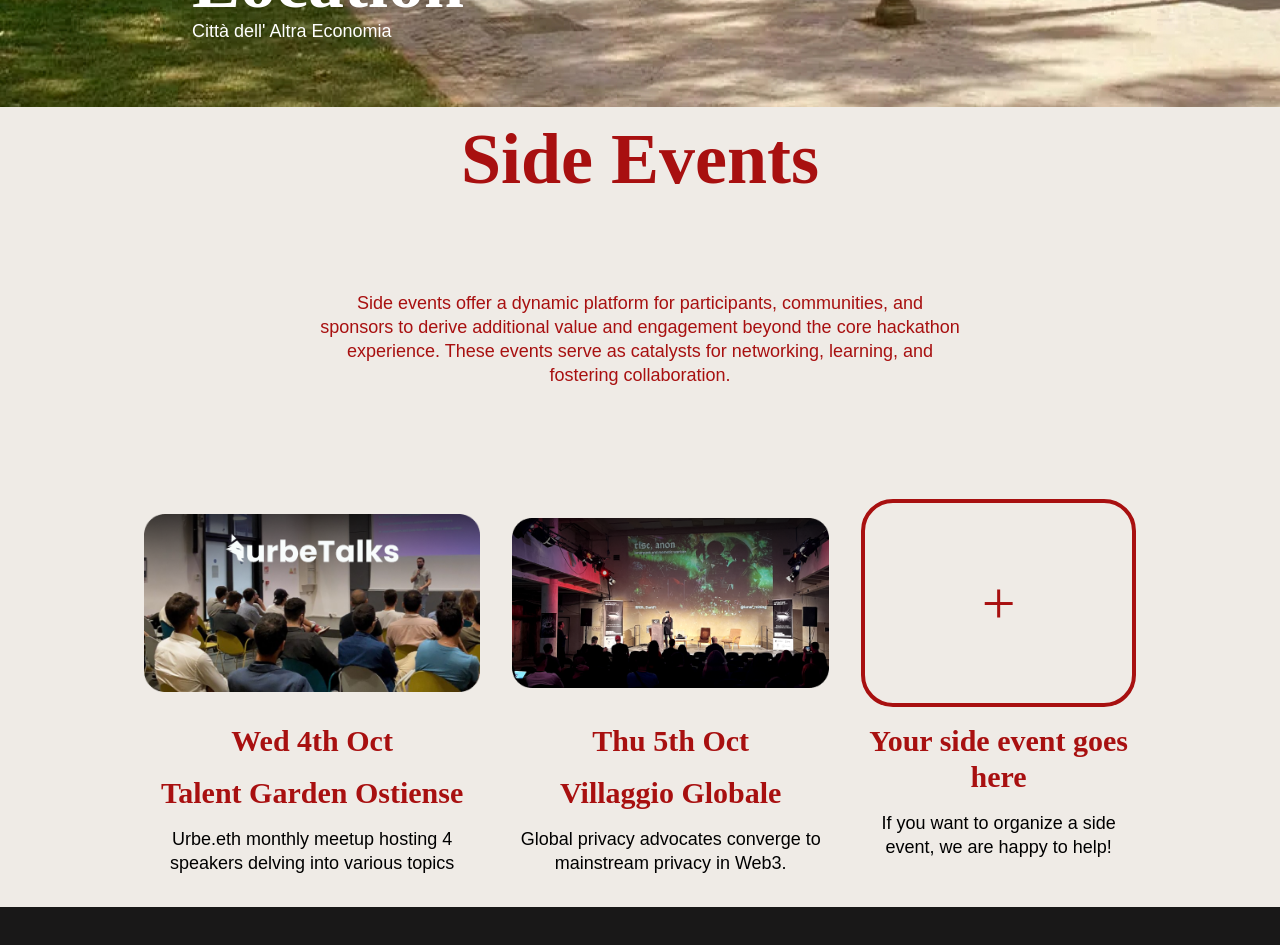
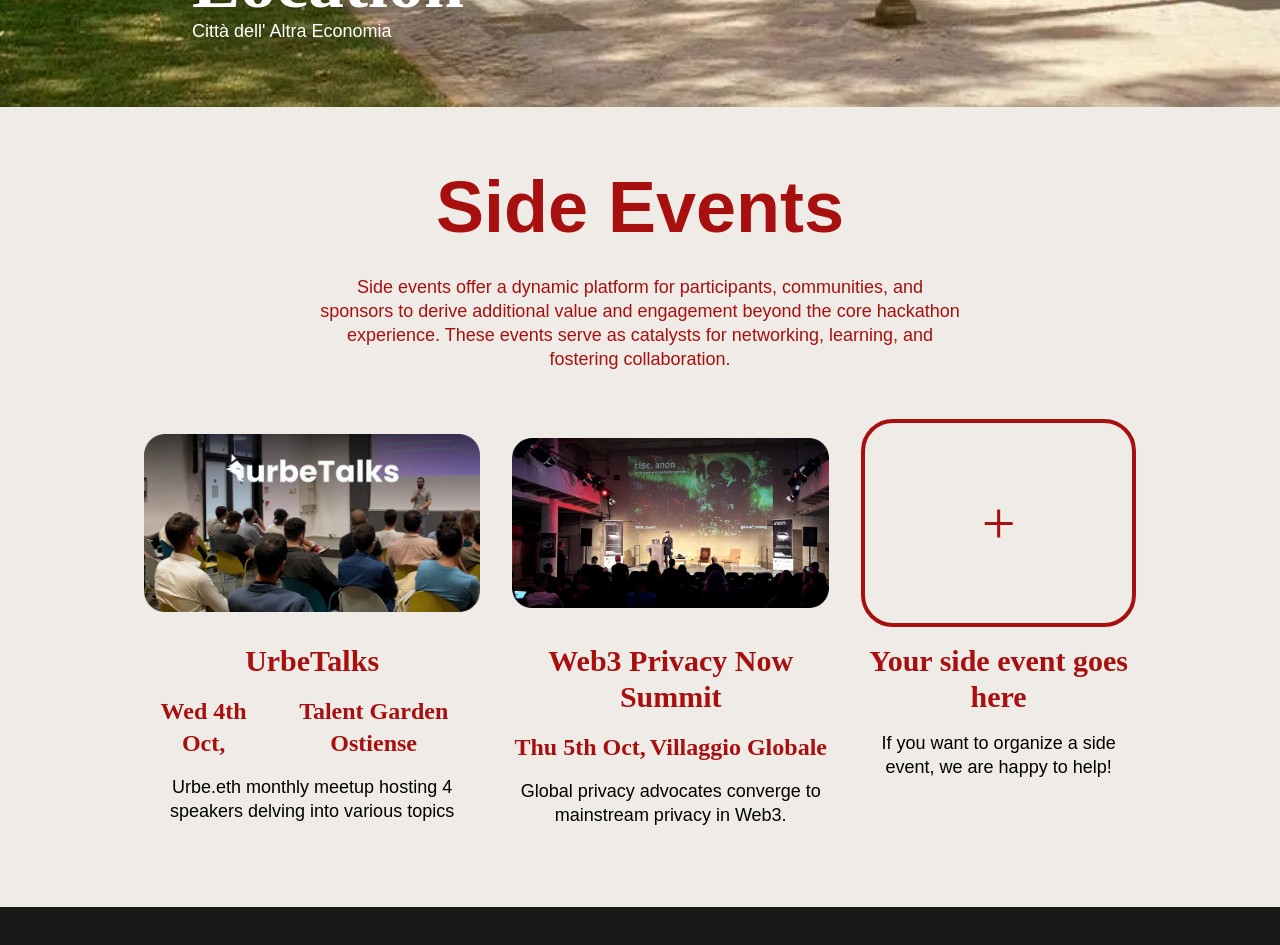
Before and after one commit to urbeETH/ETHRome-2023, a React (Create React App) app: page / in a window 1280 px wide. Shown: the part 3360-4305 px from the top of the page. Built offline with nearby package versions, Linux system fonts and the light colour scheme.

Commit message:
Side Events Update

```diff
--- a/src/About/ETHRomeArticle.tsx
+++ b/src/About/ETHRomeArticle.tsx
@@ -41,7 +41,7 @@ export default function Article() {
                   </a>
                   written by John Perry Barlow in 1996.
                 </p>
-                <div className='w-full flex justify-center mt-8 mb-8'>
+                <div className='w-full flex justify-center my-8'>
                   <img src='/about/article_1_img.jpg' alt='' />
                 </div>
                 <p className='text-lg font-light text-black md:text-xl font-redhat'>
@@ -137,7 +137,7 @@ export default function Article() {
                   increase, reaching over 500 people on Discord, +2k on Twitter and 30 to 50
                   attending regular IRL meetups. At this point, the next progression was inevitable.
                 </p>
-                <div className='w-full flex justify-center mt-8 mb-8'>
+                <div className='w-full flex justify-center my-8'>
                   <img src='/about/UrbeDelegationArticle.jpg' alt='' />
                 </div>
                 <p className='text-lg font-light text-black md:text-xl font-redhat text-center'>
@@ -147,7 +147,7 @@ export default function Article() {
                 <p className='text-xl font-black text-black md:text-2xl font-redhat text-center'>
                   why not organize one in Rome?
                 </p>
-                <div className='w-full flex justify-center mt-8 mb-8'>
+                <div className='w-full flex justify-center my-8'>
                   <img
                     className='w-4/6 md:w-1/6'
                     src='/about/ethrome_logo_black_article.svg'
@@ -177,7 +177,7 @@ export default function Article() {
                   impart knowledge, build systems and evaluate their long-term feasibility.
                   Together, and guided by highly experienced mentors.
                 </p>
-                <div className='w-full flex justify-center mt-8 mb-8'>
+                <div className='w-full flex justify-center my-8'>
                   <img src='/about/slideArticle.png' alt='' />
                 </div>
                 <p className='text-lg font-light text-black md:text-xl font-redhat'>
--- a/src/components/Intro.tsx
+++ b/src/components/Intro.tsx
@@ -30,7 +30,7 @@ export default function Intro() {
               Address the most pressing <span className='font-bold'>challenges in Web3</span> while
               getting inspired by the historic splendour of Rome
             </p>
-            <Link to='/about' className='w-full md:w-48 bg-white hover:bg-[#191818] hover:text-white transition-colors rounded-full flex items-center justify-center text-black p-2 font-medium border-2 border-white mt-8' >Read the Full Story</Link>
+            <Link to='/about' target="_blank" className='w-full md:w-48 bg-white hover:bg-[#191818] hover:text-white transition-colors rounded-full flex items-center justify-center text-black p-2 font-medium border-2 border-white mt-8' >Read the Full Story</Link>
           </div>
         </div>
       </div>
--- a/src/components/SideEvents.tsx
+++ b/src/components/SideEvents.tsx
@@ -1,19 +1,20 @@
 export default function SideEvents() {
   return (
     <div className='h-auto py-24 2xl:py-0 xl:h-screen relative bg-[#EFEBE6]' id='sideEvents'>
-      <div className='flex flex-col items-center justify-center h-full space-y-24'>
+      <div className='flex flex-col items-center justify-center h-full '>
         <div className='flex flex-col items-center justify-center'>
-          <h1 className='text-7xl w-4/5 md:w-full md:max-w-4xl text-rome-red text-center font-bold'>
-            Side Events
-          </h1>
+          <div className=' w-4/5 md:w-2/4 text-rome-red text-center font-redhat '>
+            <h1 className='text-7xl text-rome-red text-center font-bold'>Side Events</h1>
+            <p className='py-8'>
+              Side events offer a dynamic platform for participants, communities, and sponsors to
+              derive additional value and engagement beyond the core hackathon experience. These
+              events serve as catalysts for networking, learning, and fostering collaboration.
+            </p>
           </div>
-        <div className=' w-4/5 md:w-2/4 text-rome-red text-center font-redhat space-y-4'>
-          Side events offer a dynamic platform for participants, communities, and sponsors to derive
-          additional value and engagement beyond the core hackathon experience. These events serve
-          as catalysts for networking, learning, and fostering collaboration.
         </div>
         <div className='flex flex-col items-center w-4/5 space-y-8 md:flex-row md:items-start justify-evenly md:space-y-0'>
           <div className='flex flex-col items-center p-4 space-y-4'>
+            <a href='https://www.youtube.com/channel/UC15_amrqg-rAKHlH8eYGD2Q' target='_blank'>
               <div className='flex justify-center items-center w-full h-52 '>
                 <img
                   className='md:hover:scale-110 transition-all duration-700'
@@ -21,13 +22,25 @@ export default function SideEvents() {
                   alt=''
                 />
               </div>
-            <h2 className='text-3xl text-rome-red text-center font-bold'>Wed 4th Oct</h2>
-            <h2 className='text-3xl text-rome-red text-center font-bold'>Talent Garden Ostiense</h2>
+            </a>
+            <h2 className='text-3xl text-rome-red text-center font-bold'>UrbeTalks</h2>
+            <a
+              href='https://www.google.com/maps/place/Talent+Garden/@41.8677736,12.4791516,15z/data=!4m6!3m5!1s0x13258ba9447f0e9b:0x90bad870b8cb289e!8m2!3d41.8677736!4d12.4791516!16s%2Fg%2F11h12sbnbn?entry=ttu'
+              target='_blank'
+            >
+              <div className='relative flex flex-col md:flex-row items-center justify-center underline_item'>
+                <h2 className='text-2xl text-rome-red text-center font-bold'>Wed 4th Oct,</h2>
+                <h2 className='text-2xl text-rome-red text-center font-bold md:pl-1'>
+                  Talent Garden Ostiense
+                </h2>
+              </div>
+            </a>
             <p className='text-center font-redhat'>
               Urbe.eth monthly meetup hosting 4 speakers delving into various topics
             </p>
           </div>
           <div className='flex flex-col items-center p-4 space-y-4'>
+            <a href='https://prague.web3privacy.info/' target='_blank'>
               <div className='flex justify-center items-center w-full h-52 '>
                 <img
                   className='md:hover:scale-110 transition-all duration-700'
@@ -35,8 +48,21 @@ export default function SideEvents() {
                   alt=''
                 />
               </div>
-            <h2 className='text-3xl text-rome-red font-bold text-center'>Thu 5th Oct</h2>
-            <h2 className='text-3xl text-rome-red font-bold text-center'>Villaggio Globale</h2>
+            </a>
+            <h2 className='text-3xl text-rome-red font-bold text-center'>
+              Web3 Privacy Now Summit
+            </h2>
+            <a
+              href='https://www.google.com/maps/place/Villaggio+Globale/@41.8741306,12.4719822,15z/data=!4m6!3m5!1s0x132f60300ef3b2b3:0xefe2660fd385fd0f!8m2!3d41.8741306!4d12.4719822!16s%2Fg%2F11fnwh3zv1?entry=ttu'
+              target='_blank'
+            >
+              <div className='relative flex flex-col md:flex-row items-center justify-center underline_item'>
+                <h2 className='text-2xl text-rome-red text-center font-bold'>Thu 5th Oct,</h2>
+                <h2 className='text-2xl text-rome-red text-center font-bold md:pl-1'>
+                  Villaggio Globale
+                </h2>
+              </div>
+            </a>
             <p className='text-center font-redhat'>
               Global privacy advocates converge to mainstream privacy in Web3.
             </p>
```
Lines whose indentation alone changed are shown as unchanged.
